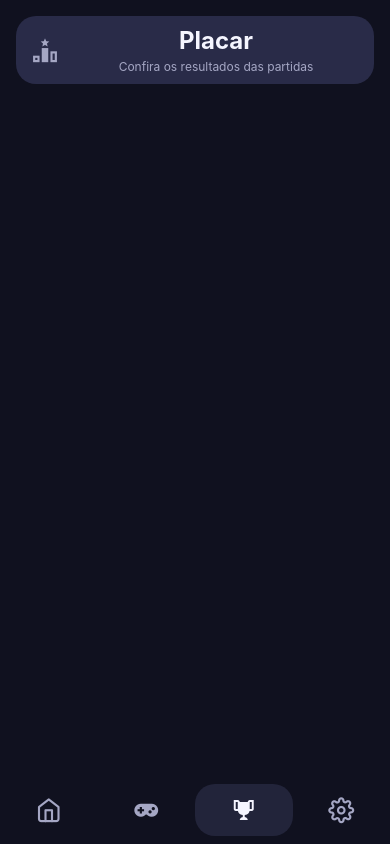
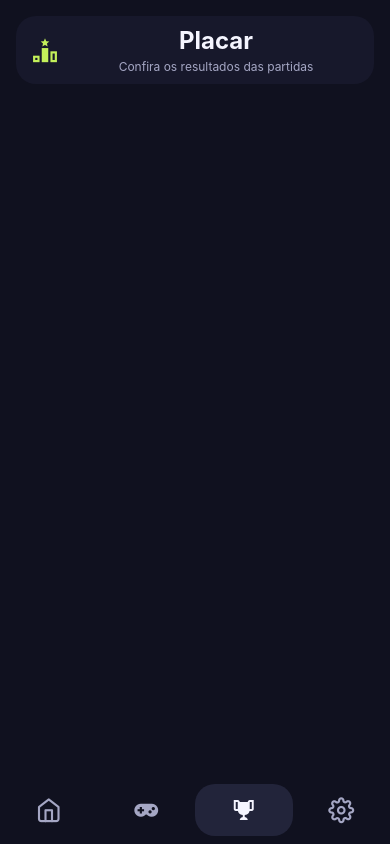
Before and after one commit to YanSilva22/GameBox, a React Native app: screen /ScoreScreen in a window 390 px wide. Built offline with nearby package versions, Linux system fonts and the light colour scheme.

Commit message:
Adds color constants for HeaderPages
- Introduces colorHeaderPages variables into theme constants.
- Integrates the new colors into Game, Score, and Settings screens.

```diff
--- a/src/components/HeaderPages.js
+++ b/src/components/HeaderPages.js
@@ -4,14 +4,14 @@ import { Feather, MaterialCommunityIcons } from '@expo/vector-icons';
 
 const { colors, spacing, radius } = theme;
 
-export default function HeaderPages({ icon, title, subtitle }) {
+export default function HeaderPages({ icon, iconColor, title, subtitle }) {
     return (
         <View style={styles.container}>
             <View style={styles.icon}>
                 <MaterialCommunityIcons
                     name={icon}
                     size={26}
-                    color={colors.textSecondary}
+                    color={iconColor}
                 />
             </View>
             <View style={styles.textContainer}>
--- a/src/constants/colors.js
+++ b/src/constants/colors.js
@@ -1,7 +1,7 @@
 export const colors = {
   dark: {
     background: '#10111F',
-    surface: '#292B48',
+    surface: '#17182B',
     surfaceSecondary: '#22243A',
     navigation: '#10111F',
 
@@ -32,6 +32,11 @@ export const colors = {
     //ActionCard
     colorActionCard3: '#FDBA74',
     backgroundActionCard3: '#422A18',
+
+    //HeaderPages
+    colorHeaderPages: '#22D3EE',
+    colorHeaderPages1:'#C4F05A',
+    colorHeaderPages2:'#A78BFA',
   },
 
   light: {
--- a/src/screens/GamesScreen.js
+++ b/src/screens/GamesScreen.js
@@ -14,6 +14,7 @@ export default function GamesScreen() {
         <View style={styles.content}>
           <HeaderPages
             icon="gamepad"
+            iconColor= {colors.colorHeaderPages}
             title="Modos de jogo"
             subtitle="Monte sua partida do seu jeito"
           />
--- a/src/screens/ScoreScreen.js
+++ b/src/screens/ScoreScreen.js
@@ -14,6 +14,7 @@ export default function ScoreScreen() {
         <View style={styles.content}>
           <HeaderPages
             icon="podium-gold"
+            iconColor= {colors.colorHeaderPages1}
             title="Placar"
             subtitle="Confira os resultados das partidas"
           />
--- a/src/screens/SettingsScreen.js
+++ b/src/screens/SettingsScreen.js
@@ -15,6 +15,7 @@ export default function SettingsScreen() {
         <View style={styles.content}>
           <HeaderPages
             icon="cog-outline"
+            iconColor= {colors.colorHeaderPages2}
             title="Configurações"
             subtitle="Personalize sua experiência"
           />
```
